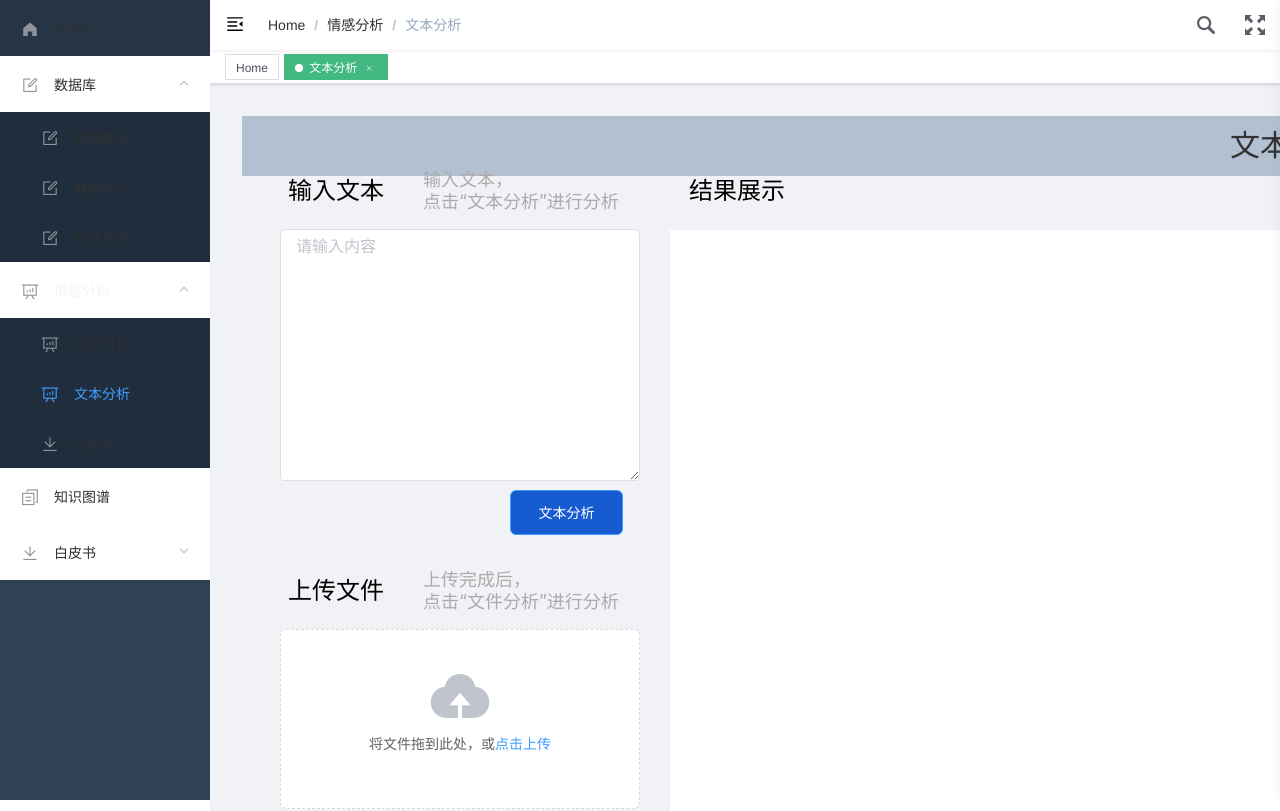
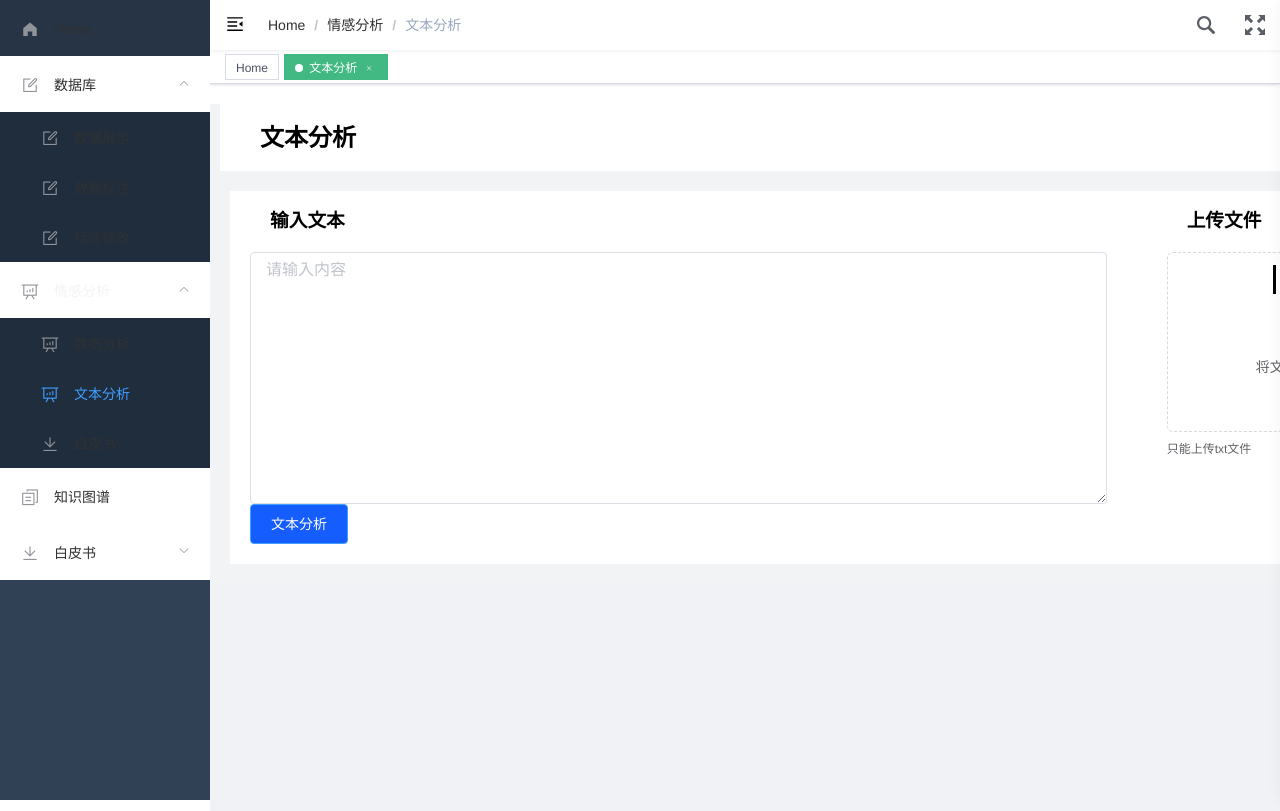
Before and after one commit to gene1974/JDComment_website, a Vue app in the folder frontend/: page /analysis in a window 1280 px wide. Shown: the top 811 px of the page. Built offline with nearby package versions, Linux system fonts and the light colour scheme.

Commit message:
modify text analysis

```diff
--- a/frontend/src/views/analysis/index.vue
+++ b/frontend/src/views/analysis/index.vue
@@ -1,6 +1,71 @@
 <template>
-  <div class="sentiment-analysis">
-    <div class="home-container"><el-header style="margin">文本情感分析</el-header></div>
+    <div style="background:#F2F3F5 ;min-width:fit-content;">
+        <div class="dataAnalysisBacground">
+            <el-row :gutter="20" class="dataAnalysisBacground">
+                <h2 style="margin-left:40px">文本分析</h2>
+            </el-row>
+        </div>
+        <div class="dataAnalysisBacground">
+            <el-row :gutter="20">
+                <el-col :span="10">
+                    <h3 style="margin-left:40px">输入文本</h3>
+                    <el-row style="margin:20px">
+                        <el-input class="shuruwenbenkuang"
+                        type="textarea"
+                        :autosize="{ minRows: 10, maxRows: 30}"
+                        placeholder="请输入内容"
+                        style="font-size: 16px;"
+                        v-model="inputText">
+                        </el-input>
+                        <el-button :loading="submitLoading" type="primary" @click="submitText" class="InfoButton">文本分析</el-button>
+                    </el-row>
+                </el-col>
+                <el-col :span="10">
+                    <h3 style="margin-left:40px">上传文件</h3>
+                    <el-row style="margin:20px">
+                        <el-upload
+                        class="shangchuanwenjiankuang"
+                        accept=".txt"
+                        ref="upload"
+                        :limit="1"
+                        :on-exceed="handleFileExceed"
+                        drag
+                        :auto-upload="false"
+                        action="http://47.100.99.53:9050/api/v1/postDataFile"
+                        :on-success="uploadSuccess"
+                        :on-error="uploadError"
+                        :file-list="fileList"
+                        >
+                        <i class="el-icon-upload"></i>
+                        <div class="el-upload__text">将文件拖到此处，或<em>点击上传</em></div>
+                        <div class="el-upload__tip" slot="tip">只能上传txt文件</div>
+                        </el-upload>
+                    </el-row>
+                </el-col>
+            </el-row>
+        </div>
+        <div class="dataAnalysisBacground" v-show="resultStatus">
+            <el-row :gutter="20" style="margin:20px">
+                <h3 style="margin:30px">结果展示</h3>
+                <el-col :span="22" style="text-align: center;">
+                    <div  max-height="450px;">
+                        <el-table :header-cell-style="{textAlign: 'center', 'background-color': '#F2F3F5', color: '#000000'}" :cell-style="{textAlign: 'center', color: '#000000'}"
+                            v-for="item in textRes" :data="item['comment_units']"
+                            style="width: 100%" max-height="420px;">
+                            <el-table-column label="编号" width="150"></el-table-column>
+                            <el-table-column label="评价对象" prop="entity.text" width="150"></el-table-column>
+                            <el-table-column label="观点表达" prop="evaluation.text" width="150"></el-table-column>
+                            <el-table-column label="评价类别" prop="attribute" width="150"></el-table-column>
+                            <el-table-column label="情感极性" prop="polarity" width="150"></el-table-column>
+                        </el-table>
+                    </div>
+                </el-col>
+            </el-row>
+        </div>
+
+    <!-- 原始数据 -->
+    <div class="sentiment-analysis">
+    <!-- <div class="home-container"><el-header style="margin">文本分析</el-header></div>
     <div class="shuruwenben">
       输入文本
     </div>
@@ -14,10 +79,10 @@
       style="font-size: 16px;"
       v-model="inputText">
     </el-input>
-    <el-button :loading="submitLoading" type="primary" @click="submitText" class="dantiaofenxibutton">文本分析</el-button>
+    <el-button :loading="submitLoading" type="primary" @click="submitText" class="dantiaofenxibutton">文本分析</el-button> -->
 
 
-    <div class="shangchuanwenjian">
+    <!-- <div class="shangchuanwenjian">
       上传文件
     </div>
     <div class="shangchuanwenjianshuoming">
@@ -40,9 +105,9 @@
       <div class="el-upload__text">将文件拖到此处，或<em>点击上传</em></div>
       <div class="el-upload__tip" slot="tip">只能上传txt文件</div>
     </el-upload>
-    <el-button :loading="uploadLoading" type="primary" @click="submitUpload" class="piliangfenxibutton">文件分析</el-button>
+    <el-button :loading="uploadLoading" type="primary" @click="submitUpload" class="piliangfenxibutton">文件分析</el-button> -->
 
-    <div class="jieguozhanshi">
+    <!-- <div class="jieguozhanshi">
       结果展示
     </div>
     <div class="jieguozhanshikuang"></div>
@@ -92,7 +157,7 @@
               </template>
             </el-table-column>
         </el-table>
-      </el-card>
+      </el-card> -->
       <div class="keshihuajieguoline"></div>
       <div class="keshihuajieguo">
         可视化结果
@@ -604,6 +669,15 @@
     // font-wight:700;
     line-height: 60px;
   }
+    .dataAnalysisBacground{
+        margin: 20px;
+        background: white;
+    }
+    .InfoButton{
+        // display: flex;
+        // justify-content: center;
+        background-color: #165DFF;
+    }
 .sentiment-analysis {
   background: rgb(240, 242, 245);
   // padding: 32px;
```
